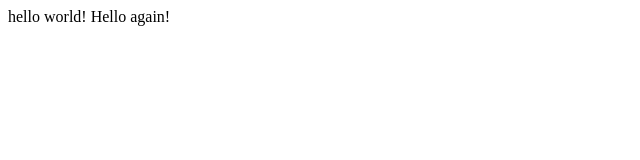
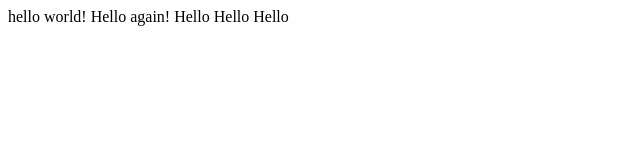
Before and after one commit to PrexaBhavsar/lecture0, a plain HTML site: page hello.html in a window 1280 px wide. Shown: the whole page, without its empty margins (0-640 px from the left). Drawn offline with Linux system fonts and the light colour scheme.

Commit message:
Update hello.html

```diff
--- a/hello.html
+++ b/hello.html
@@ -3,6 +3,6 @@
 <title>My webpage</title>
 </head>
 <body>
-hello world! Hello again!
+hello world! Hello again! Hello Hello Hello
 </body>
 </html>
```
